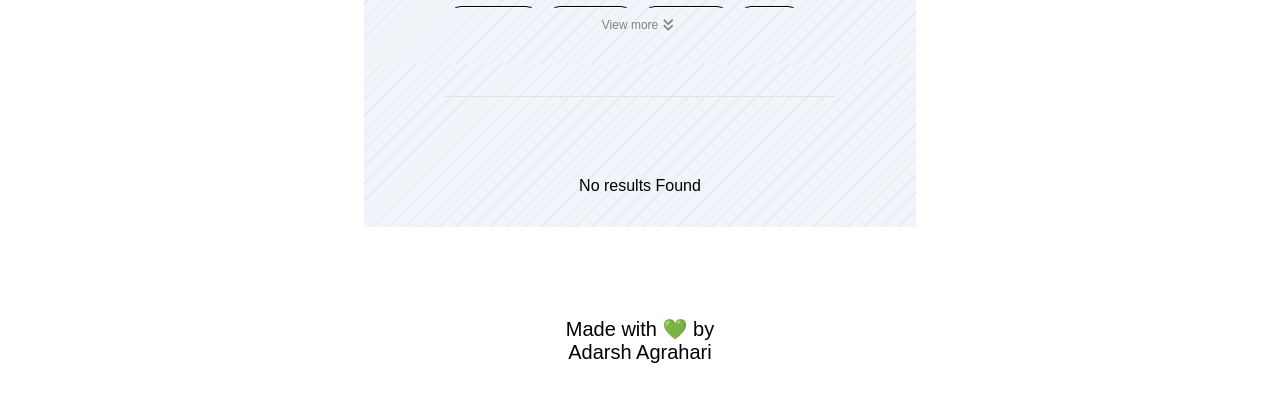
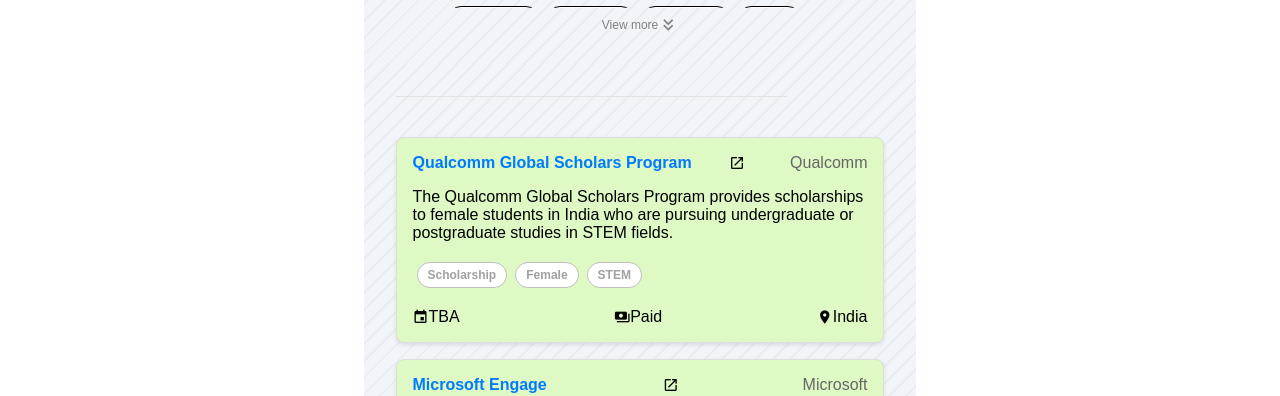
Before and after one commit to Adarsh-Agrahari/NextAscend, a React (Vite) app in the folder client/: page / in a window 1280 px wide. Shown: the part 556-952 px from the top of the page. Built offline with nearby package versions, Linux system fonts and the light colour scheme; no server answers.

Commit message:
Add the data cards in home page

```diff
--- a/client/src/components/Table/SearchResults.jsx
+++ b/client/src/components/Table/SearchResults.jsx
@@ -1,148 +1,34 @@
-/* eslint-disable react/prop-types */
-import React from "react";
+import React, { useState } from "react";
 import "./Table.css";
-import Tag from "../Tag/Tag";
-import { alert } from "../CustomAlert/alert";
-import { updateUser } from "../../services/api";
-// import Button from "../Button/Button";
+import dataset from "../../assets/dev_data/data5.json";
+import Card from "../card/card";
+import Pagination from "../Pagination/Pagination";
 
-const SearchResults = ({
-	selectedSuperTags,
-	selectedTags,
-	handleTagDeselect,
-	handleTagSelect,
-	data,
-	user,
-	login
-}) => {
-	const cleanData = [...new Set(data)];
+const SearchResults = () => {
+  const [currentPage, setCurrentPage] = useState(1);
+  const pageSize = 5; // Number of items per page
 
-	const handleBookmarkClick = async (id) => {
-		if (!user) {
-			alert({ message: "You are not logged In", type: 'error' });
-			return;
-		}
-		const userCopy = user
-		if (user.selected && user.selected.includes(id)) {
-			userCopy.selected = userCopy.selected.filter(item => item !== id)
-		}
-		else userCopy.selected.push(id);
-		try {
-			const res = await updateUser(userCopy);
+  // Calculate the current items to display
+  const currentData = dataset.slice(
+    (currentPage - 1) * pageSize,
+    currentPage * pageSize
+  );
 
-			login(res.data.data.user);
-
-		}
-		catch (err) {
-			alert({message: err.response.data.message, type: "error"})
-		}
-	}
-
-
-	// console.log(cleanData);
-	return cleanData.length === 0
-		? "No results Found"
-		: cleanData.map((item, i) => (
-			<div className="item" key={item.name.trim().toLowerCase() + i}>
-				<div className="row-1">
-					{/* <div className="col-1">
-						<div className="logo"></div>
-					</div> */}
-					<div className="col-2">
-						<div className="title">
-							<a href={item.link}>{item.name}</a>
-							<span className="material-icons">launch</span>
-						</div>
-						<div className="org">{item.org}</div>
-					</div>
-					<div className="col-3">
-						{/* <span className="material-icons">notifications_none</span> */}
-						<span className="material-icons" onClick={() => handleBookmarkClick(item.id)}>
-							{ (user && user.selected && user.selected.includes(item.id)) ? 'bookmark' : 'bookmark_border'}
-						</span>
-					</div>
-				</div>
-				<div className="row-2 description">{item.description}</div>
-				<div className="row-3 tags">
-
-					{
-						<Tag
-							innerHtml={item.type}
-							key={item.type}
-							color="green"
-							type="secondary"
-							onClick={
-								selectedSuperTags.includes(item.type)
-									? () =>
-										handleTagDeselect(
-											item.type,
-											true
-										)
-									: () => handleTagSelect(item.type, true)
-							}
-							select={selectedSuperTags.includes(item.type)}
-						></Tag>
-					}
-					{item.tags && item.tags.map((tag) => (
-						<Tag
-							innerHtml={tag}
-							key={tag}
-							color="yellow"
-							type="secondary"
-							onClick={
-								selectedTags.includes(tag)
-									? () => handleTagDeselect(tag, false)
-									: () => handleTagSelect(tag, false)
-							}
-							select={selectedTags.includes(tag)}
-						></Tag>
-
-					))}
-				</div>
-				<div className="divider"></div>
-				<div className="row-4 details">
-					<div className="col-1">
-						<div className="date detail">
-							<div className="icon">
-								<span className="material-icons">
-										event
-								</span>
-							</div>
-							{item.deadline}
-						</div>
-						{item.stipend && (
-							<div className="stipend detail">
-								<div className="icon">
-									<span className="material-icons">
-											payments
-									</span>
-								</div>
-								{item.stipend}
-							</div>
-						)}
-
-						{item.country && (
-							<div className="country detail">
-								<div className="icon">
-									<span className="material-icons">
-											place
-									</span>
-								</div>
-								{item.country}
-							</div>
-						)}
-					</div>
-					<div className="col-2">
-						{/* <Button
-						innerText="Share"
-						variant="primary"
-						color="green"
-						endIcon={<span className="material-icons">share</span>}
-					/> */}
-					</div>
-				</div>
-			</div>
-		));
+  return (
+    <div>
+      {currentData.length === 0
+        ? "No results Found"
+        : currentData.map((item, i) => (
+            <Card key={i} item={item} />
+          ))}
+      <Pagination
+        currentPage={currentPage}
+        totalCount={dataset.length}
+        pageSize={pageSize}
+        onPageChange={page => setCurrentPage(page)}
+      />
+    </div>
+  );
 };
 
 export default SearchResults;
--- a/client/src/components/Table/Table.css
+++ b/client/src/components/Table/Table.css
@@ -14,7 +14,7 @@
 }
 .table{
 	background-color: #f1f4f8;
-	display: flex;
+	/* display: flex; */
 	flex-direction: column;
 	justify-content: flex-start;
 	align-items: center;
--- /dev/null
+++ b/client/src/components/card/Card.css
@@ -0,0 +1,138 @@
+.card {
+  border: 1px solid #ddd;
+  background-color: #DEF9C4;
+  padding: 16px;
+  margin-bottom: 16px;
+  border-radius: 8px;
+  box-shadow: 0 2px 4px rgba(0, 0, 0, 0.1);
+  transition: transform 0.2s, box-shadow 0.2s;
+  position: relative;
+  overflow: hidden;
+}
+
+.card::before {
+  content: '';
+  position: absolute;
+  top: 0;
+  left: 0;
+  width: 100%;
+  height: 100%;
+  background: rgba(255, 255, 255, 0.3);
+  opacity: 0;
+  transition: opacity 0.2s;
+}
+
+.card:hover::before {
+  opacity: 1;
+}
+
+.card:hover {
+  transform: translateY(-5px);
+  box-shadow: 0 8px 16px rgba(0, 0, 0, 0.2), 0 6px 20px rgba(0, 0, 0, 0.19);
+}
+
+.card-header {
+  display: flex;
+  justify-content: space-between;
+  align-items: center;
+}
+
+.card-title {
+  display: flex;
+  align-items: center;
+}
+
+.card-title a {
+  text-decoration: none;
+  color: #333;
+  font-weight: bold;
+  transition: color 0.2s, text-shadow 0.2s;
+}
+
+.card-title a:hover {
+  color: #555;
+  text-shadow: 1px 1px 2px rgba(0, 0, 0, 0.2);
+}
+
+.card-org {
+  margin-left: 8px;
+  color: #666;
+  transition: color 0.2s;
+}
+
+.card-org:hover {
+  color: #444;
+}
+
+.bookmark-icon {
+  cursor: pointer;
+  transition: color 0.2s, transform 0.2s;
+}
+
+.bookmark-icon:hover {
+  color: #444;
+  transform: scale(1.2);
+}
+
+.card-body {
+  margin-top: 16px;
+}
+
+.card-description {
+  margin-bottom: 16px;
+}
+
+.card-tags {
+  display: flex;
+  flex-wrap: wrap;
+}
+
+.card-tags > * {
+  margin: 4px;
+  border: 1px solid rgb(194, 191, 191);
+  transition: background-color 0.2s, border-color 0.2s, transform 0.2s, box-shadow 0.2s;
+}
+
+.card-tags > *:hover {
+  background-color: #e1f3b1;
+  border-color: #b5b5b5;
+  transform: translateY(-3px);
+  box-shadow: 0 4px 8px rgba(0, 0, 0, 0.2);
+}
+
+.card-footer {
+  margin-top: 16px;
+  display: flex;
+  justify-content: space-between;
+}
+
+.card-detail {
+  display: flex;
+  align-items: center;
+}
+
+.card-detail .icon {
+  margin-right: 4px;
+  transition: transform 0.2s, color 0.2s;
+}
+
+.card-detail .icon:hover {
+  transform: scale(1.1);
+  color: #444;
+}
+
+.card-link {
+  text-decoration: none;
+  color: #007bff;
+  font-weight: bold;
+  transition: color 0.2s, text-decoration 0.2s;
+}
+
+.card-link:hover {
+  color: #030608;
+  text-decoration: underline;
+}
+
+.card-link:visited {
+  color: #6c757d;
+}
--- /dev/null
+++ b/client/src/components/card/card.jsx
@@ -0,0 +1,50 @@
+import React from "react";
+import "./Card.css";
+
+const Card = ({ item }) => {
+  return (
+    <div className="card">
+      <div className="card-header">
+          <a
+            href={item.link}
+            target="_blank"
+            rel="noopener noreferrer"
+            className="card-link"
+          >
+            {item.name}
+          </a>
+          <span className="material-icons">launch</span>
+        <div className="card-org">{item.org}</div>
+      </div>
+      <div className="card-body">
+        <div className="card-description">{item.description}</div>
+        <div className="card-tags">
+          <span className="tag green">{item.type}</span>
+          {item.tags && item.tags.map((tag, index) => (
+            <span key={index} className="tag yellow">{tag}</span>
+          ))}
+        </div>
+      </div>
+      <div className="card-footer">
+        <div className="card-detail">
+          <span className="material-icons">event</span>
+          {item.deadline}
+        </div>
+        {item.stipend && (
+          <div className="card-detail">
+            <span className="material-icons">payments</span>
+            {item.stipend}
+          </div>
+        )}
+        {item.location && (
+          <div className="card-detail">
+            <span className="material-icons">place</span>
+            {item.location}
+          </div>
+        )}
+      </div>
+    </div>
+  );
+};
+
+export default Card;
```
